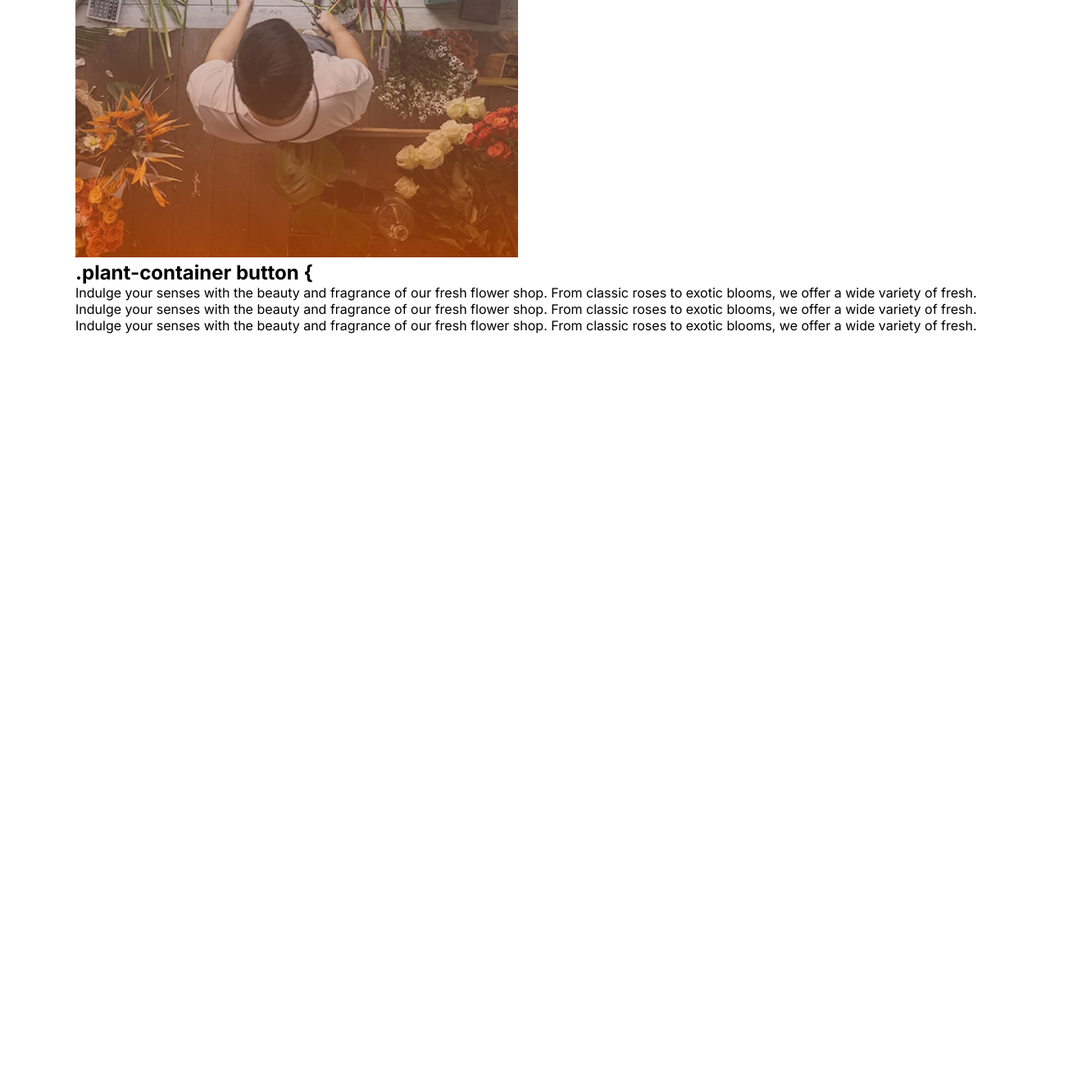
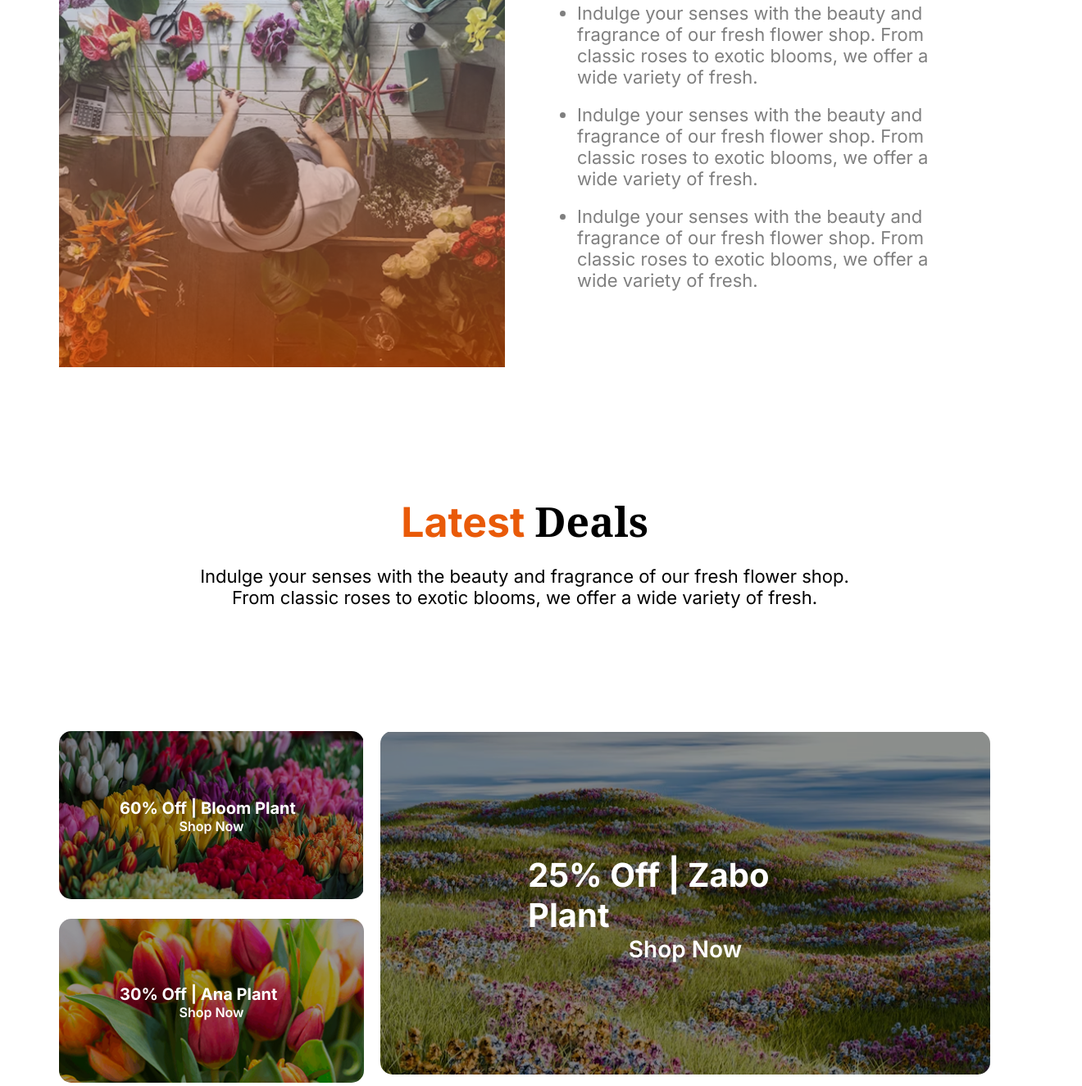
Before and after one commit to jakaria9499/B12A02, a plain HTML site: page index.html in a window 1280 px wide. Shown: the part 2139-3464 px from the top of the page at 82% size, 1320 px wide, since content can reach past the window. Before the commit the page ends 2566 px from the top, so only its background shows below. Drawn offline with Linux system fonts and the light colour scheme.

Commit message:
added letest deals section

```diff
--- a/index.html
+++ b/index.html
@@ -38,7 +38,7 @@
                     <img src="assets/sample-flower-image.png" alt="flower items">
                     <h3 class="title">Lily Blossom</h3>
                     <h3 class="price">20 USD</h3>
-                    <button>ADD TO CART</button>
+                    <button type="button">ADD TO CART</button>
                 </div>
                 <div class="pant-item">
                     <img src="assets/sample-flower-image.png" alt="flower items">
@@ -86,16 +86,48 @@
             </div>
         </section>
         <section class="plants-lover">
-            <div>
+            <div class="image-div">
+                <img class="badge" src="assets/trusted-badge.png" alt="trusted badge">
                 <img src="assets/flower-store.png" alt="flower">
             </div>
             <div>
                 <h2 class="title">.plant-container button {</h2>
-                    <ul>
-                        <li>Indulge your senses with the beauty and fragrance of our fresh flower shop. From classic roses to exotic blooms, we offer a wide variety of fresh.</li>
-                        <li>Indulge your senses with the beauty and fragrance of our fresh flower shop. From classic roses to exotic blooms, we offer a wide variety of fresh.</li>
-                        <li>Indulge your senses with the beauty and fragrance of our fresh flower shop. From classic roses to exotic blooms, we offer a wide variety of fresh.</li>
-                    </ul>
+                <ul>
+                    <li>Indulge your senses with the beauty and fragrance of our fresh flower shop. From classic roses to exotic blooms, we offer a wide variety of fresh.</li>
+                    <li>Indulge your senses with the beauty and fragrance of our fresh flower shop. From classic roses to exotic blooms, we offer a wide variety of fresh.</li>
+                    <li>Indulge your senses with the beauty and fragrance of our fresh flower shop. From classic roses to exotic blooms, we offer a wide variety of fresh.</li>
+                </ul>
+            </div>
+        </section>
+        <section class="latest-deals">
+            <div class="title-text">
+                <h1><span class="primary">Latest  </span>Deals</h1>
+                <div class="discrip">
+                    <p>Indulge your senses with the beauty and fragrance of our fresh flower shop. From classic roses to exotic blooms, we offer a wide variety of fresh.</p>
+                </div>
+            </div>
+            <div class="img-div">
+                <div class="first-child">
+                    <img src="assets/deal-bloom.png" alt="">
+                    <div class="text">
+                        <h3>60% Off | Bloom Plant</h3>
+                        <p>Shop Now</p>
+                    </div>
+                </div>
+                <div class="second-child">
+                    <img src="assets/deal-ana.png" alt="">
+                    <div class="text">
+                        <h3>30% Off | Ana  Plant</h3>
+                        <p>Shop Now</p>
+                    </div>
+                </div>
+                <div class="third-child">
+                    <img src="assets/deal-zabo.png" alt="">
+                    <div class="text">
+                        <h3>25% Off | Zabo Plant</h3>
+                        <p>Shop Now</p>
+                    </div>
+                </div>
             </div>
         </section>
     </main>
--- a/style.css
+++ b/style.css
@@ -14,7 +14,6 @@
 }
 body {
     width: 100%;
-    padding: 20px;
 }
 
 header {
@@ -55,6 +54,7 @@ nav .home{
 main {
     max-width: 71rem;
     margin: 0 auto;
+
 }
 /* banner section */
 
@@ -130,6 +130,110 @@ main {
     width: 100%;
 }
 
+/* plants lover section */
+.plants-lover{
+    display: grid;
+    grid-template-columns:repeat(2, 1fr) ;
+    margin-top: 150px;
+    gap: 3rem;
+
+}
+.plants-lover img{
+    width: 100%;
+}
+.plants-lover ul li{
+    list-style-type: disc;
+    color: var(--secondary-color);
+    font-size: 22px;
+    margin: 20px;
+    margin-left: 40px;
+}
+.plants-lover h2{
+    font-family: "Noto Serif", serif;
+    font-weight: bold;
+    font-size: 50px;
+}
+.plants-lover .image-div{
+    position: relative;
+}
+.plants-lover .badge {
+    position: absolute;
+    width: 50%;
+    right: -15%;
+    top: -20%;
+}
+
+/* latest deals section  */
+
+.latest-deals {
+    max-width: 71rem;
+    margin-top: 150px;
+}
+.latest-deals .title-text h1 {
+    text-align: center;
+    font-family: "Noto Serif", serif;
+    font-size: 50px;
+    font-weight: bold;
+}
+.latest-deals .title-text p{
+    text-align: center;
+    font-size:22px;
+    margin: 20px;
+}
+.latest-deals .title-text .discrip {
+    max-width: 888px;
+    margin: 0 auto;
+}
+.latest-deals .img-div{
+    margin-top: 150px;
+}
+.latest-deals .img-div {
+    display: grid;
+    grid-template-columns: repeat(1, 1fr 2fr);
+    height: 430px;
+    gap: 20px;
+}
+.latest-deals .img-div > div{
+    position: relative;
+}
+.latest-deals .img-div img{
+    border-radius: 15px;
+    filter: brightness(60%);
+    width: 100%;
+}
+.latest-deals .img-div .text{
+    position: absolute;
+    top: 50%;
+    left: 50%;
+    transform: translate(-50%, -50%);
+}
+.latest-deals .img-div .third-child h3{
+    color: white;
+    font-size: 40px;
+    font-weight: bold;
+    width: 24rem;
+}
+.latest-deals .img-div .first-child h3, .latest-deals .img-div .second-child h3{
+    color: white;
+    font-size: 20px;
+    font-weight: bold;
+    width: 14rem;
+}
+.latest-deals .img-div p{
+    font-weight: 600;
+    color: white;
+    text-align: center;
+}
+.latest-deals .third-child p{
+    font-weight: 600;
+    color: white;
+    font-size: 28px;
+}
+.latest-deals .img-div .third-child{
+    grid-column: 2;
+    grid-row: 1 / span 2;
+}
+
 
 /* responsive design */
 
@@ -154,6 +258,8 @@ main {
     .text-content p {
         font-size: 16px;
     }
+
+
     .plants .text-div {
         max-width: 21rem;
     }
@@ -171,6 +277,33 @@ main {
     }
 
 
+    .plants-lover{
+        grid-template-columns: repeat(1, 1fr);
+    }
+    .plants-lover .badge {
+        display: none;
+    }
+    .plants-lover .title {
+        font-size: 24px;
+    }
+    .plants-lover ul li{
+        font-size: 14px;
+    }
+
+
+    .latest-deals .img-div {
+        grid-template-columns: repeat(1, 1fr);
+    }
+    .latest-deals .img-div .third-child{
+    grid-column: 1 / span 1;
+    grid-row: 3 / span 1;
+    }
+    .latest-deals .third-child p{
+    font-size: 16px;
+    }
+    .latest-deals .img-div .third-child h3{
+    font-size: 20px;
+    }
 }
 
 
```
